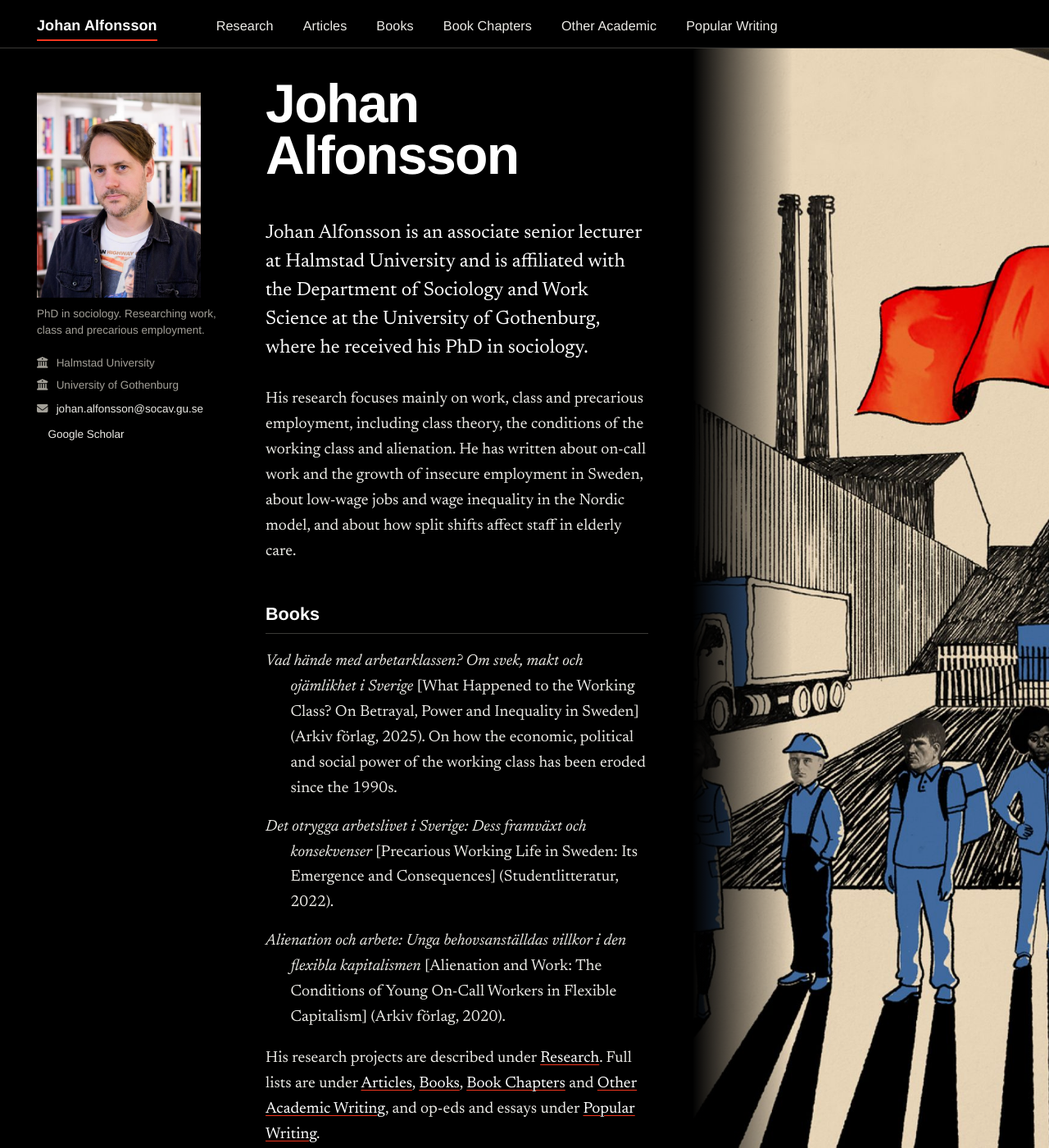
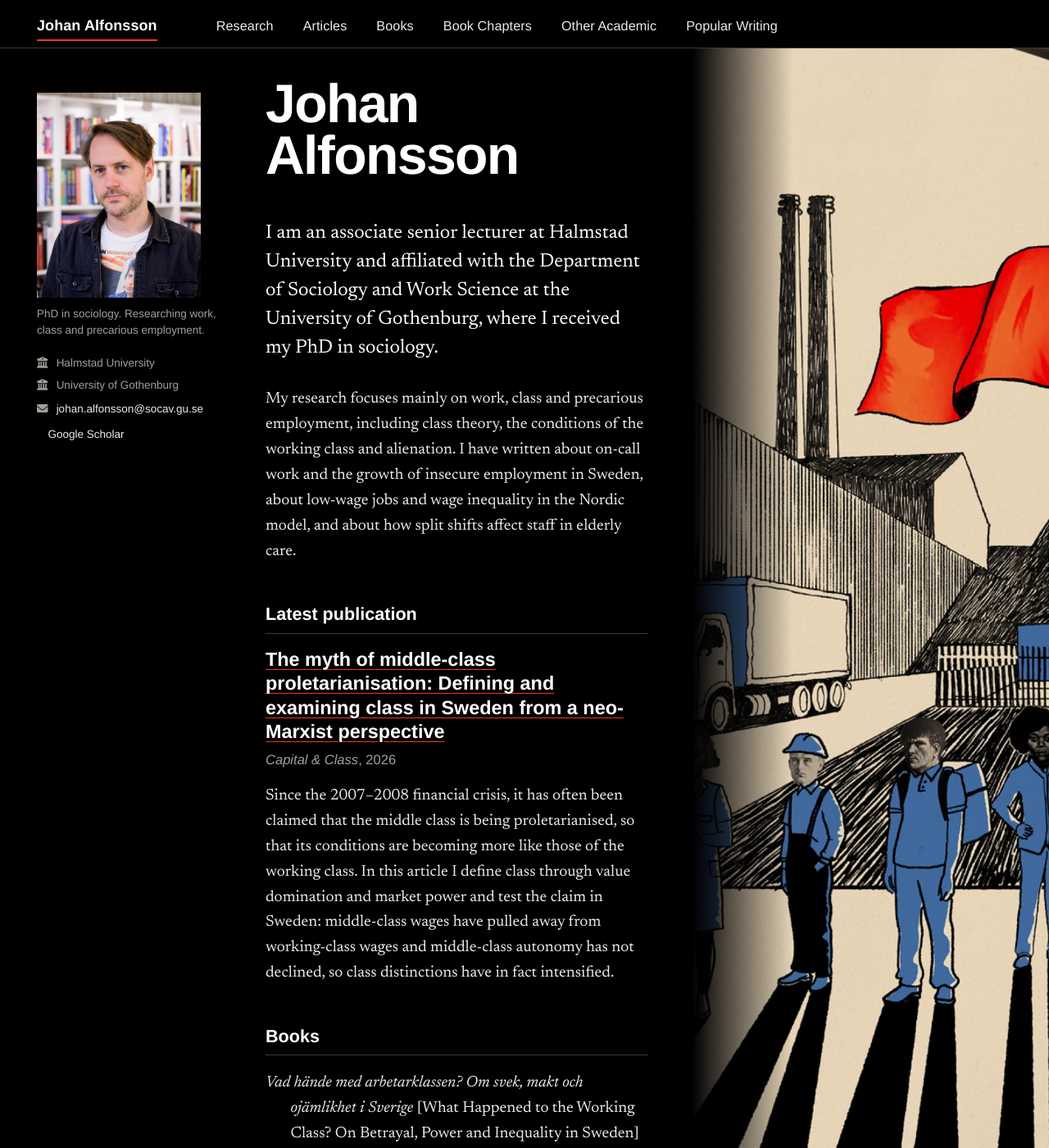
Before and after one commit to johanalfonsson/johanalfonsson.github.io, a Jekyll site: the page built from _pages/about.md, in a window 1280 px wide and 1400 px high. Shown: the whole window at 82% size. Built offline with Jekyll 4.4.1, drawn with Linux system fonts in a browser that asks for light colours; some web fonts are replaced; a style sheet for code colours, icons or effects is not loaded; some of the changed text lies outside the part shown.

Commit message:
Add files via upload

```diff
--- a/_pages/about.md
+++ b/_pages/about.md
@@ -7,9 +7,21 @@ redirect_from:
   - /about.html
 ---
 
-Johan Alfonsson is an associate senior lecturer at Halmstad University and is affiliated with the Department of Sociology and Work Science at the University of Gothenburg, where he received his PhD in sociology.
+I am an associate senior lecturer at Halmstad University and affiliated with the Department of Sociology and Work Science at the University of Gothenburg, where I received my PhD in sociology.
 
-His research focuses mainly on work, class and precarious employment, including class theory, the conditions of the working class and alienation. He has written about on-call work and the growth of insecure employment in Sweden, about low-wage jobs and wage inequality in the Nordic model, and about how split shifts affect staff in elderly care.
+My research focuses mainly on work, class and precarious employment, including class theory, the conditions of the working class and alienation. I have written about on-call work and the growth of insecure employment in Sweden, about low-wage jobs and wage inequality in the Nordic model, and about how split shifts affect staff in elderly care.
+
+Latest publication
+------
+<div class="latest" markdown="1">
+[The myth of middle-class proletarianisation: Defining and examining class in Sweden from a neo-Marxist perspective](https://doi.org/10.1177/03098168251341166)
+{: .latest__title}
+
+*Capital & Class*, 2026
+{: .project__meta}
+
+Since the 2007–2008 financial crisis, it has often been claimed that the middle class is being proletarianised, so that its conditions are becoming more like those of the working class. In this article I define class through value domination and market power and test the claim in Sweden: middle-class wages have pulled away from working-class wages and middle-class autonomy has not declined, so class distinctions have in fact intensified.
+</div>
 
 Books
 ------
@@ -17,4 +29,4 @@ Books
 * *Det otrygga arbetslivet i Sverige: Dess framväxt och konsekvenser* [Precarious Working Life in Sweden: Its Emergence and Consequences] (Studentlitteratur, 2022).
 * *Alienation och arbete: Unga behovsanställdas villkor i den flexibla kapitalismen* [Alienation and Work: The Conditions of Young On-Call Workers in Flexible Capitalism] (Arkiv förlag, 2020).
 
-His research projects are described under [Research](/research/). Full lists are under [Articles](/articles/), [Books](/books/), [Book Chapters](/book-chapters/) and [Other Academic Writing](/other-academic/), and op-eds and essays under [Popular Writing](/popular-writing/).
+My research projects are described under [Research](/research/). Full lists are under [Articles](/articles/), [Books](/books/), [Book Chapters](/book-chapters/) and [Other Academic Writing](/other-academic/), and op-eds and essays under [Popular Writing](/popular-writing/).
--- a/_sass/_custom.scss
+++ b/_sass/_custom.scss
@@ -437,6 +437,29 @@ body::after {
   border-left: 2px solid $flag;
 }
 
+.page__content .project h2 + .project__award {
+  margin-top: 0.2em;
+  margin-bottom: 0.9em;
+}
+
+/* ==========================================================================
+   Latest publication on the front page
+   ========================================================================== */
+
+.page__content .latest__title {
+  font-family: $grotesk;
+  font-weight: 600;
+  font-size: 1.3rem;
+  line-height: 1.25;
+  margin-bottom: 0.35em;
+
+  a,
+  a:visited {
+    color: $white;
+    text-decoration-thickness: 1px;
+  }
+}
+
 /* ==========================================================================
    Publications overview
    ========================================================================== */
```
Also changed, not shown: _pages/articles.md (+1 -1 lines), _pages/books.md (+2 -0 lines), _pages/popular-writing.md (+1 -0 lines), _pages/research.md (+14 -20 lines), images/cover-alienation-och-arbete.jpg (added), images/cover-det-otrygga-arbetslivet.jpg (added).
